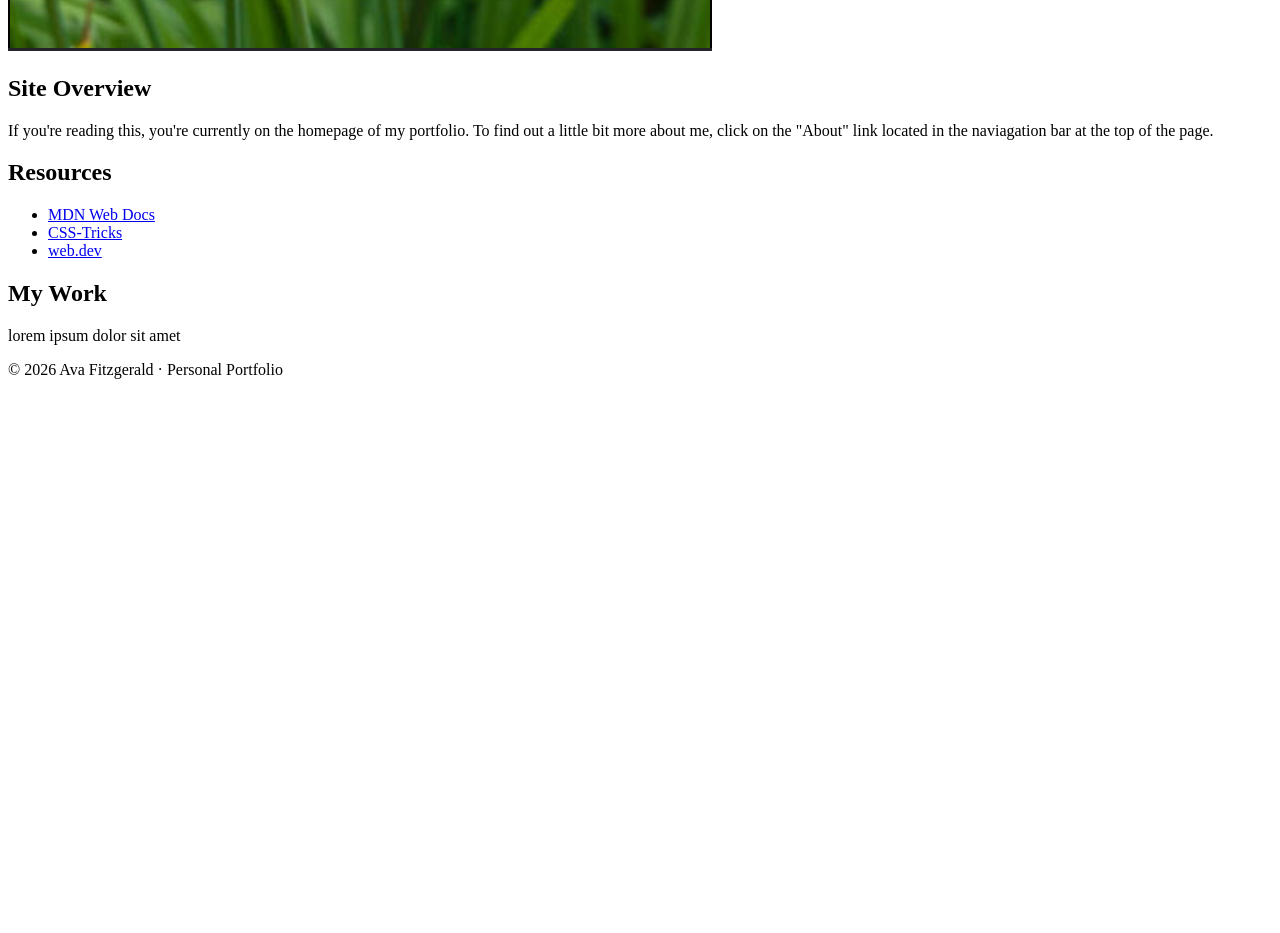
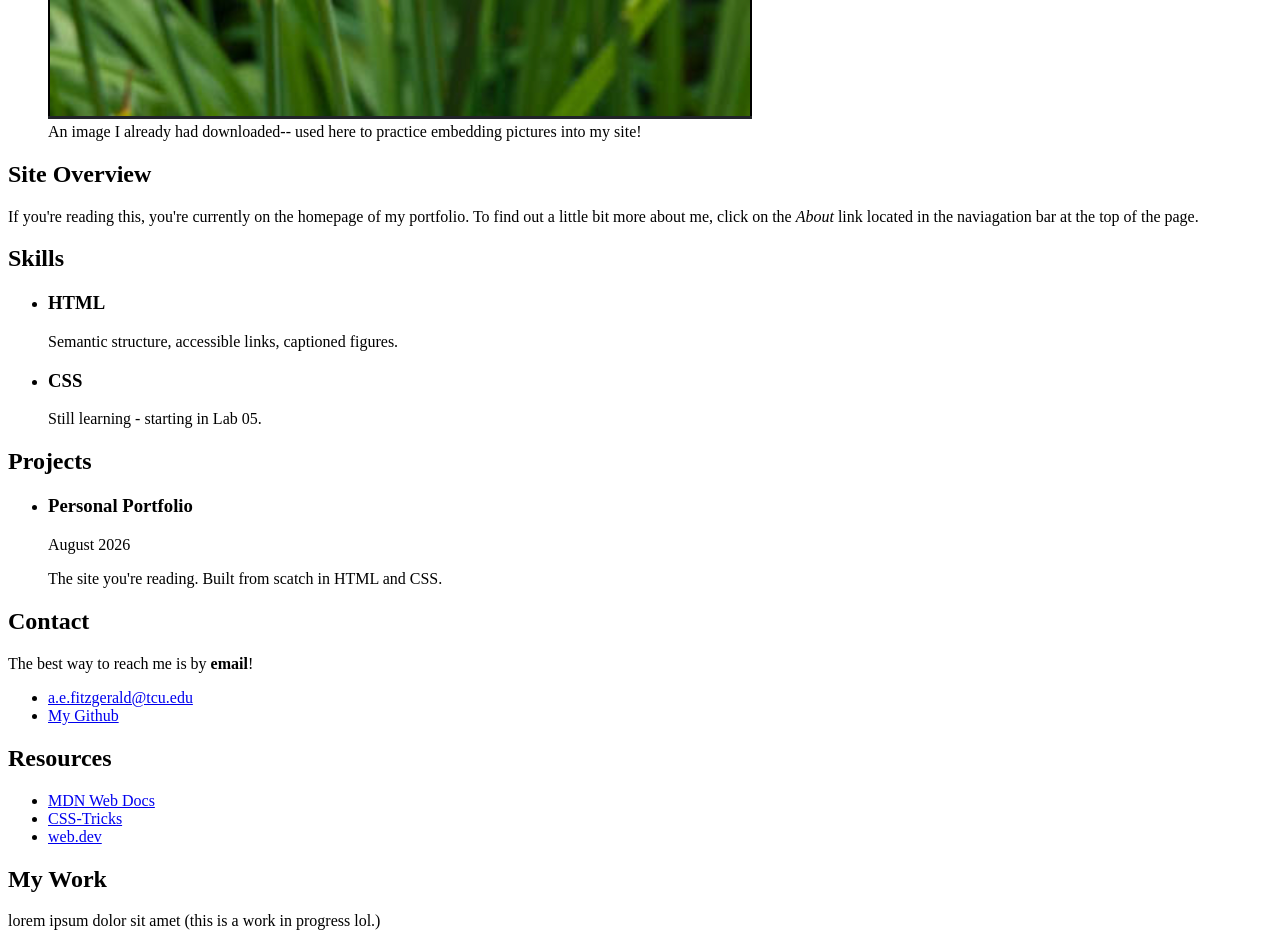
Before and after one commit to aefitzgeraldtcu/portfolio-aefitzgerald, a plain HTML site: page index.html in a window 1280 px wide. Shown: the part 1100-2033 px from the top of the page. Before the commit the page ends 1495 px from the top, so only its background shows below. Drawn offline with Linux system fonts and the light colour scheme.

Commit message:
captioned image, added sections to homepage and my contact info

```diff
--- a/index.html
+++ b/index.html
@@ -18,21 +18,62 @@
 
     <main>
         <section>
+            <p>I build <em>accessible</em> websites - every page works with a keyboard.</p>
+            <p><strong>Available for interships starting January 2027.</strong></p>
+
+        <section>
             <h2>Who I Am</h2>
             <p>Hi! I'm Ava Fitzgerald, a junior in the Honors College at Texas Christian University studying
                 English. I'm minoring in both Asian Studies and Digital Culture and Data Analytics, which
                 is actually the concentration that allows me to take coding classes like this one! Thank you
                 for taking the time to check out my portfolio.</p>
 
+                <figure>
                 <img src="images/daylily.png" alt="a picture of a bunch of daylilies" style="max-width: 100%">
-
+                <figcaption>An image I already had downloaded-- used here to practice embedding pictures into
+                            my site!</figcaption>
+                </figure>
         </section>
 
         <section>
             <h2>Site Overview</h2>
             <p>If you're reading this, you're currently on the homepage of my portfolio. To find out a little
-                bit more about me, click on the "About" link located in the naviagation bar at the top of the page.
+                bit more about me, click on the <em>About</em> link located in the naviagation bar at the top of the page.
             </p>
+        </section>
+
+        <section id="skills">
+            <h2>Skills</h2>
+            <ul class="skills-grid">
+                <li class="skill-card">
+                    <h3>HTML</h3>
+                    <p>Semantic structure, accessible links, captioned figures. </p>
+                </li>
+                <li class="skill-card">
+                    <h3>CSS</h3>
+                    <p>Still learning - starting in Lab 05.</p>
+                </li>
+            </ul>
+        </section>
+
+        <section>
+            <h2>Projects</h2>
+            <ul class="project-lists">
+                <li class="project-card">
+                    <h3>Personal Portfolio</h3>
+                    <p><time datetime="2026-08">August 2026</time></p>
+                    <p>The site you're reading. Built from scatch in HTML and CSS.</p>
+                </li>
+            </ul>
+        </section>
+
+        <section id="contact">
+            <h2>Contact</h2>
+            <p>The best way to reach me is by <strong>email</strong>!</p>
+            <ul>
+                <li><a href="mailto:a.e.fitzgerald@tcu.edu">a.e.fitzgerald@tcu.edu</a></li>
+                <li><a href="https://github.com/aefitzgeraldtcu" target="_blank" rel="noopener">My Github</a></li>
+            </ul>
         </section>
 
         <aside id="resources">
@@ -46,7 +87,7 @@
 
         <section>
             <h2 id="work">My Work</h2>
-            <p>lorem ipsum dolor sit amet</p>
+            <p>lorem ipsum dolor sit amet (this is a work in progress lol.)</p>
         </section>
 
     </main>
```
